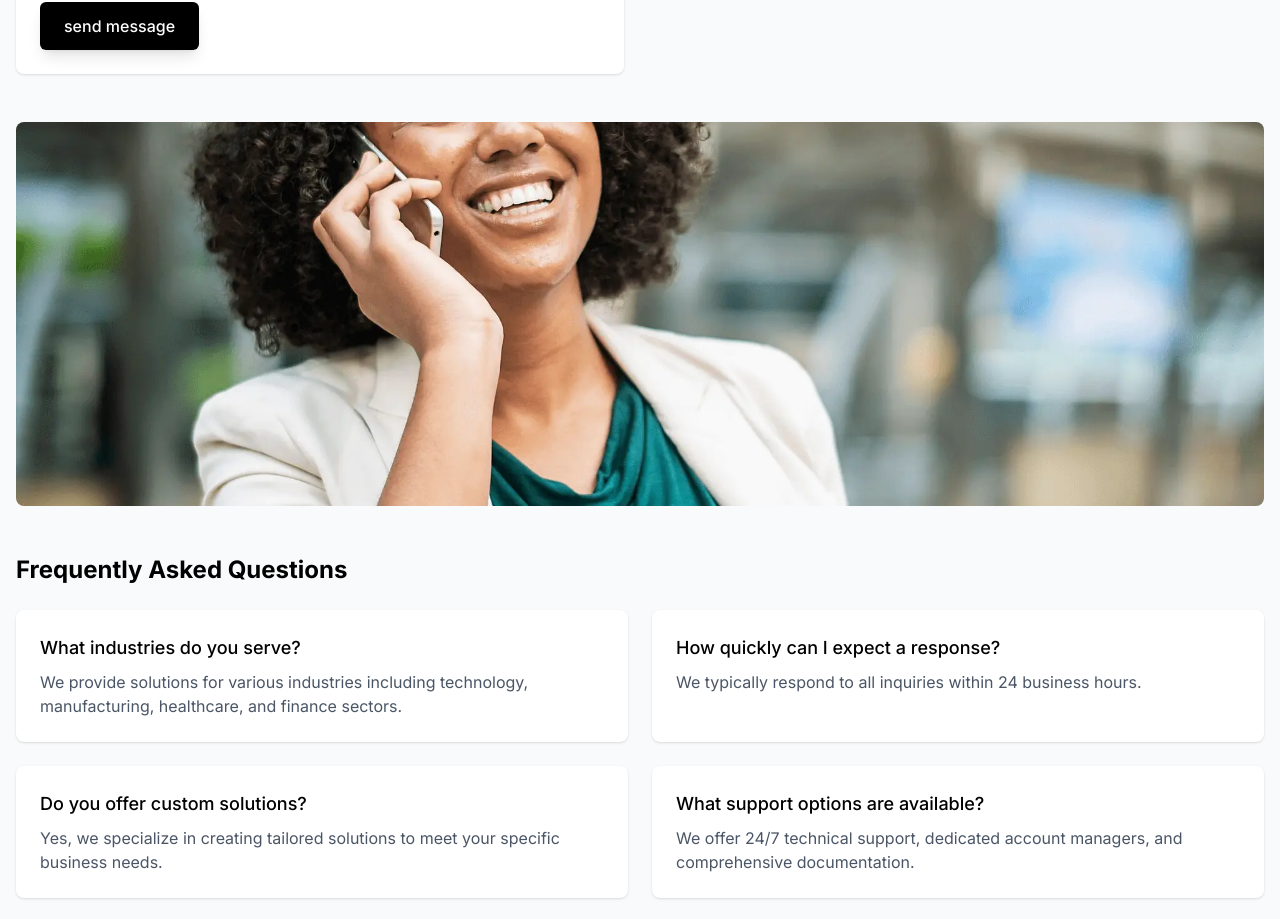
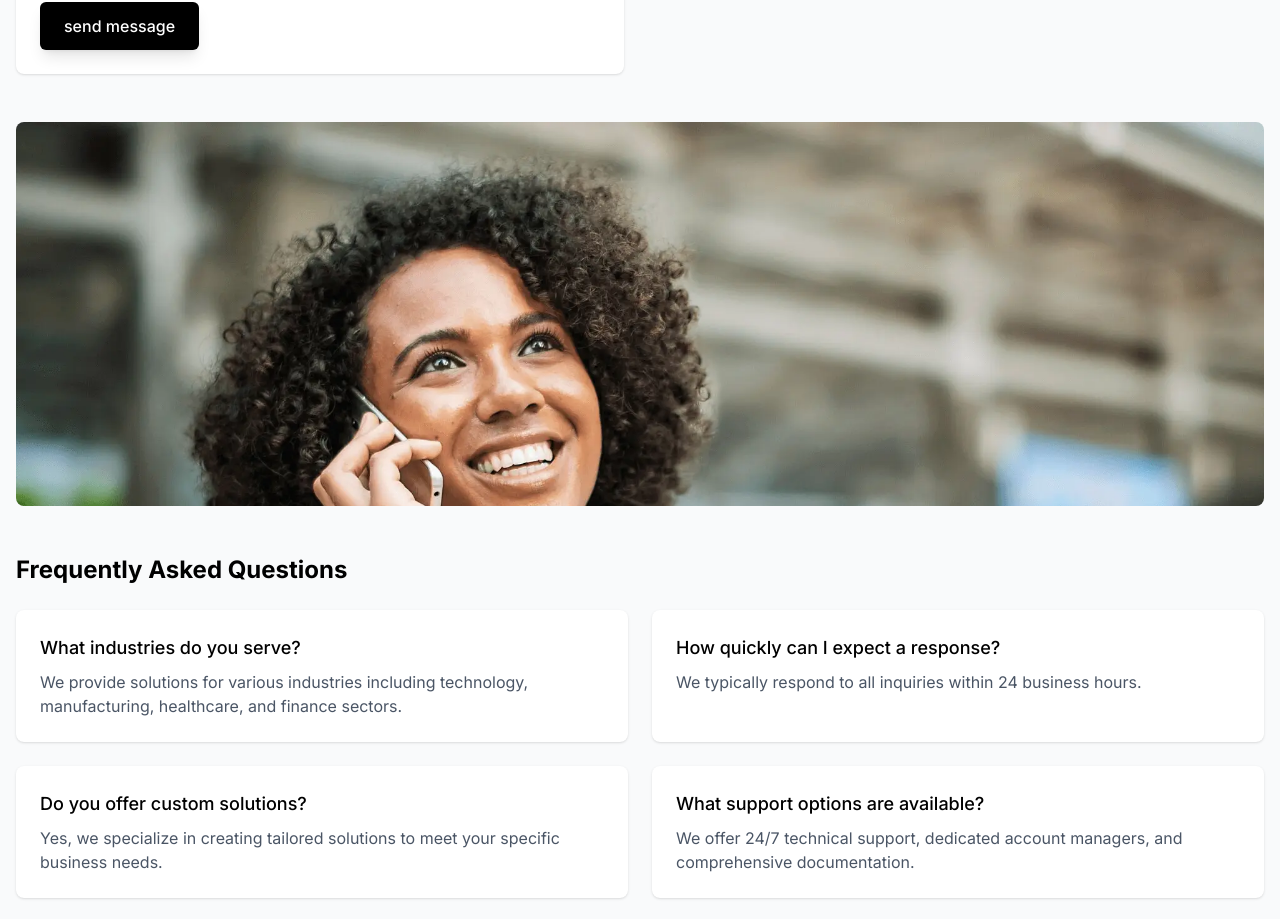
Before and after one commit to gulawebapp/gula_webapp, a React (Vite) app: page /contact in a window 1280 px wide. Shown: the part 978-1897 px from the top of the page. Built offline with nearby package versions, Linux system fonts and the light colour scheme.

Commit message:
reduced space within form

```diff
--- a/src/pages/Contact.jsx
+++ b/src/pages/Contact.jsx
@@ -35,7 +35,7 @@
           <img
             src={contact}
             alt="Contact Image"
-            className="w-full h-96 object-cover rounded-lg"
+            className="w-full h-96 object-cover object-top rounded-lg"
           />
         </AnimatedSection>
 
```
